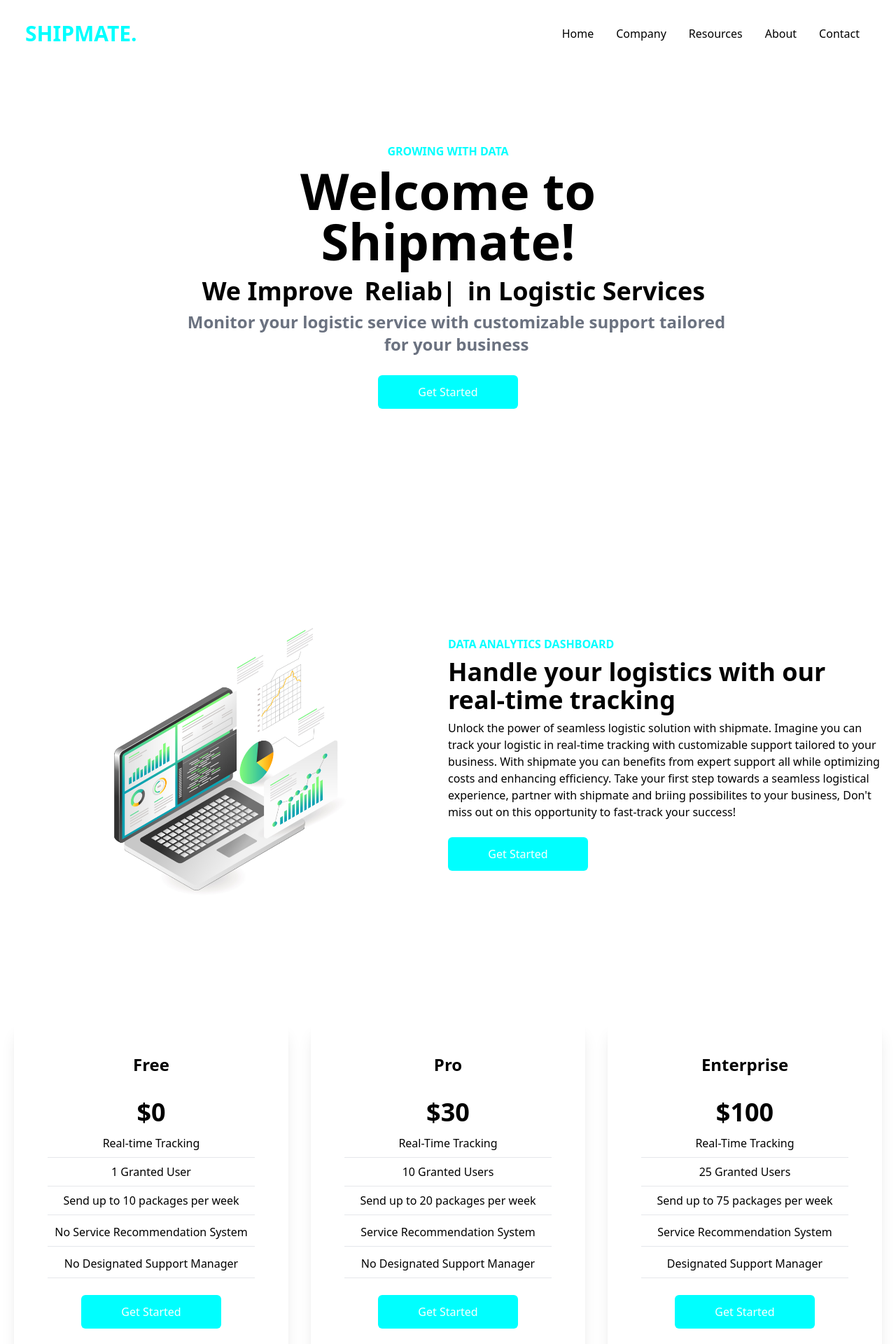
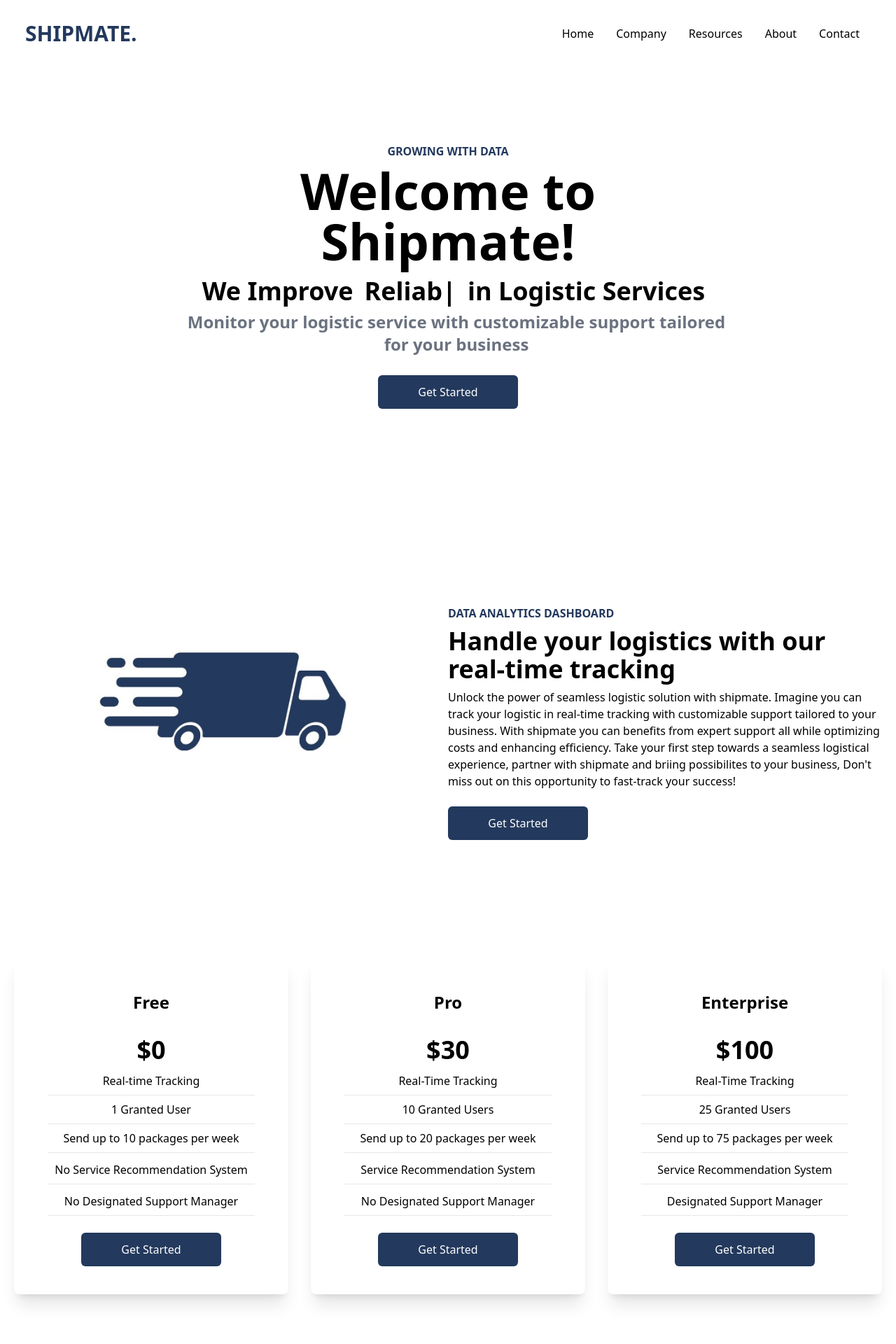
Before and after one commit to b1euuuuwu/landing-page-startup-digital, a React (Create React App) app: page / in a window 1280 px wide. Shown: the top 1920 px of the page at 70% size. Built offline with nearby package versions, Linux system fonts and the light colour scheme.

Commit message:
update logo

```diff
--- a/src/components/Analytics.jsx
+++ b/src/components/Analytics.jsx
@@ -1,20 +1,21 @@
 import React from 'react'
 import Laptop from '../assets/laptop.jpeg'
+import Logo from '../assets/logo-2.jpeg'
 
 const Analytics = () => {
   return (
     <div className='w-full bg-[white] py-16 px-4'>
         <div className='max-w-[1240px] mx-auto grid md:grid-cols-2'>
-            <img className='w-[500px] mx-auto my-4' src={Laptop} alt='/'></img>
+            <img className='w-[500px] mx-auto my-4' src={Logo} alt='/'></img>
             <div className='flex flex-col justify-center'>
-                <p className='text-[#00FFFF] font-bold'>DATA ANALYTICS DASHBOARD</p>
+                <p className='text-[#23395d] font-bold'>DATA ANALYTICS DASHBOARD</p>
                 <h1 className='md:text-4xl sm:text-3xl text-2xl font-bold py-2'>Handle your logistics with our real-time tracking</h1>
                 <p className='text-left'>
                 Unlock the power of seamless logistic solution with shipmate.
 Imagine you can track your logistic in real-time tracking with customizable support tailored to your business. With shipmate you can benefits from expert support all while optimizing costs and enhancing efficiency.
 Take your first step towards a seamless logistical experience, partner with shipmate and briing possibilites to your business, Don't miss out on this opportunity to fast-track your success!
                 </p>
-                <button className='bg-[#00FFFF] text-white w-[200px] rounded-md font-medium my-6 mx-auto md:mx-0 py-3 hover:scale-105 duration-300'>Get Started</button>
+                <button className='bg-[#23395d] text-white w-[200px] rounded-md font-medium my-6 mx-auto md:mx-0 py-3 hover:scale-105 duration-300'>Get Started</button>
             </div>
         </div>
     </div>
--- a/src/components/Cards.jsx
+++ b/src/components/Cards.jsx
@@ -17,7 +17,7 @@ const Cards = () => {
               <p className='py-2 border-b mx-8 mt-1'>No Service Recommendation System</p>
               <p className='py-2 border-b mx-8 mt-1'> No Designated Support Manager</p>
             </div>
-            <button className='bg-[#00FFFF] text-white w-[200px] rounded-md font-medium my-6 mx-auto px-6 py-3'>Get Started</button>
+            <button className='bg-[#23395d] text-white w-[200px] rounded-md font-medium my-6 mx-auto px-6 py-3'>Get Started</button>
           </div>
             <div className='w-full shadow-xl flex flex-col p-4 my-4 rounded-lg hover:scale-105 duration-300'>
             <h2 className='text-2xl font-bold text-center py-8'>Pro</h2>
@@ -30,7 +30,7 @@ const Cards = () => {
               <p className='py-2 border-b mx-8 mt-1'> No Designated Support Manager</p>
 
           </div>
-          <button className='bg-[#00FFFF] text-white w-[200px] rounded-md font-medium my-6 mx-auto px-6 py-3'>Get Started</button>
+          <button className='bg-[#23395d] text-white w-[200px] rounded-md font-medium my-6 mx-auto px-6 py-3'>Get Started</button>
           </div>
           <div className='w-full shadow-xl flex flex-col p-4 my-4 rounded-lg hover:scale-105 duration-300'>
             {/* <img className='w-20 mx-auto mt-[-3rem] bg-white' src={Triple} alt="/" /> */}
@@ -44,7 +44,7 @@ const Cards = () => {
               <p className='py-2 border-b mx-8 mt-1'>Designated Support Manager</p>
 
           </div>
-          <button className='bg-[#00FFFF] text-white w-[200px] rounded-md font-medium my-6 mx-auto px-6 py-3'>Get Started</button>
+          <button className='bg-[#23395d] text-white w-[200px] rounded-md font-medium my-6 mx-auto px-6 py-3'>Get Started</button>
           </div>
         </div>
     </div>
--- a/src/components/Footer.jsx
+++ b/src/components/Footer.jsx
@@ -11,7 +11,7 @@ const Footer = () => {
   return (
     <div className='max-w-[1240px] mx-auto py-16 px-4 grid lg:grid-cols-3 gap-8 text-gray-300'>
         <div>
-            <h1 className='w-full text-3xl font-bold text-[#00FFFF]'>SHIPMATE.</h1>
+            <h1 className='w-full text-3xl font-bold text-[#23395d]'>SHIPMATE.</h1>
             <p className='py-4'>Take your first step towards a seamless logistical experience, partner with shipmate and briing possibilites to your business, Don't miss out on this opportunity to fast-track your success!</p>
                 <div className='flex justify-between md:w-[75%] my-6'>
                     <FaFacebookSquare size={30} />
--- a/src/components/Hero.jsx
+++ b/src/components/Hero.jsx
@@ -5,7 +5,7 @@ const Hero = () => {
   return (
     <div className='text-black'>
         <div className='max-w-[800px] mt-[-96px] w-full h-screen mx-auto text-center flex flex-col justify-center'>
-            <p className='text-[#00FFFF] font-bold p-2'>
+            <p className='text-[#23395d] font-bold p-2'>
                 GROWING WITH DATA
             </p>
             <h1 className='md:text-7xl sm:text-6xl text-4xl font-bold med:py-6'>Welcome to Shipmate!</h1>
@@ -30,7 +30,7 @@ const Hero = () => {
             <p className='md:text-2xl sm:text-xl font-bold text-gray-500 md:pl-6 my-2'>
                 Monitor your logistic service with customizable support tailored for your business
             </p>
-            <button className='bg-[#00FFFF] w-[200px] rounded-md font-medium my-5 mx-auto py-3 text-white hover:scale-105 duration-300'>Get Started</button>
+            <button className='bg-[#23395d] w-[200px] rounded-md font-medium my-5 mx-auto py-3 text-white hover:scale-105 duration-300'>Get Started</button>
         </div>
     </div>
   )
--- a/src/components/Navbar.jsx
+++ b/src/components/Navbar.jsx
@@ -10,7 +10,7 @@ const Navbar = () => {
 
   return (
     <div className='flex justify-between items-center h-24 max-w-[1240px] mx-auto px-4 text-black'>
-        <h1 className='w-full text-3xl font-bold text-[#00FFFF]'>SHIPMATE.</h1>
+        <h1 className='w-full text-3xl font-bold text-[#23395d]'>SHIPMATE.</h1>
         <ul className='hidden md:flex'>
           <li className='p-4 cursor-pointer'>Home</li>
           <li className='p-4 cursor-pointer'>Company</li>
```
Also changed, not shown: src/assets/logo-2.jpeg (added), src/assets/logo.jpeg (added).
